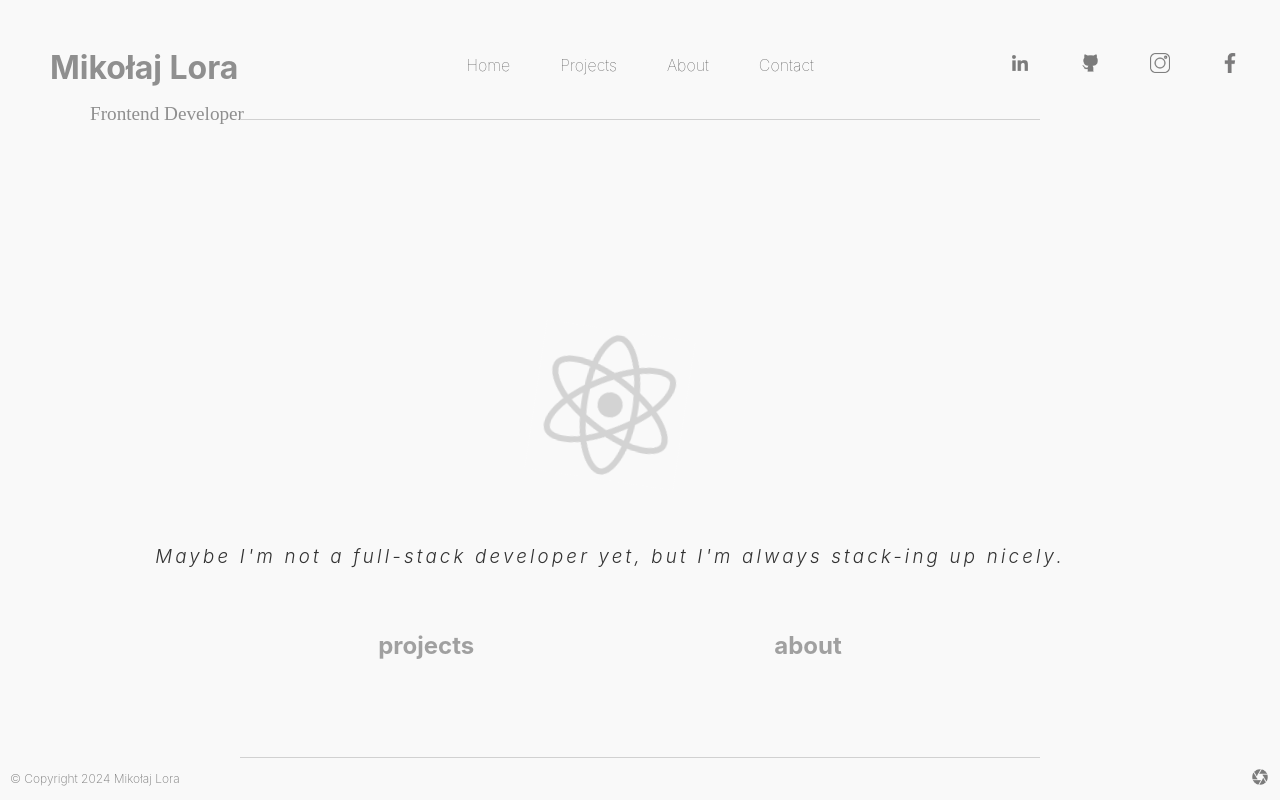
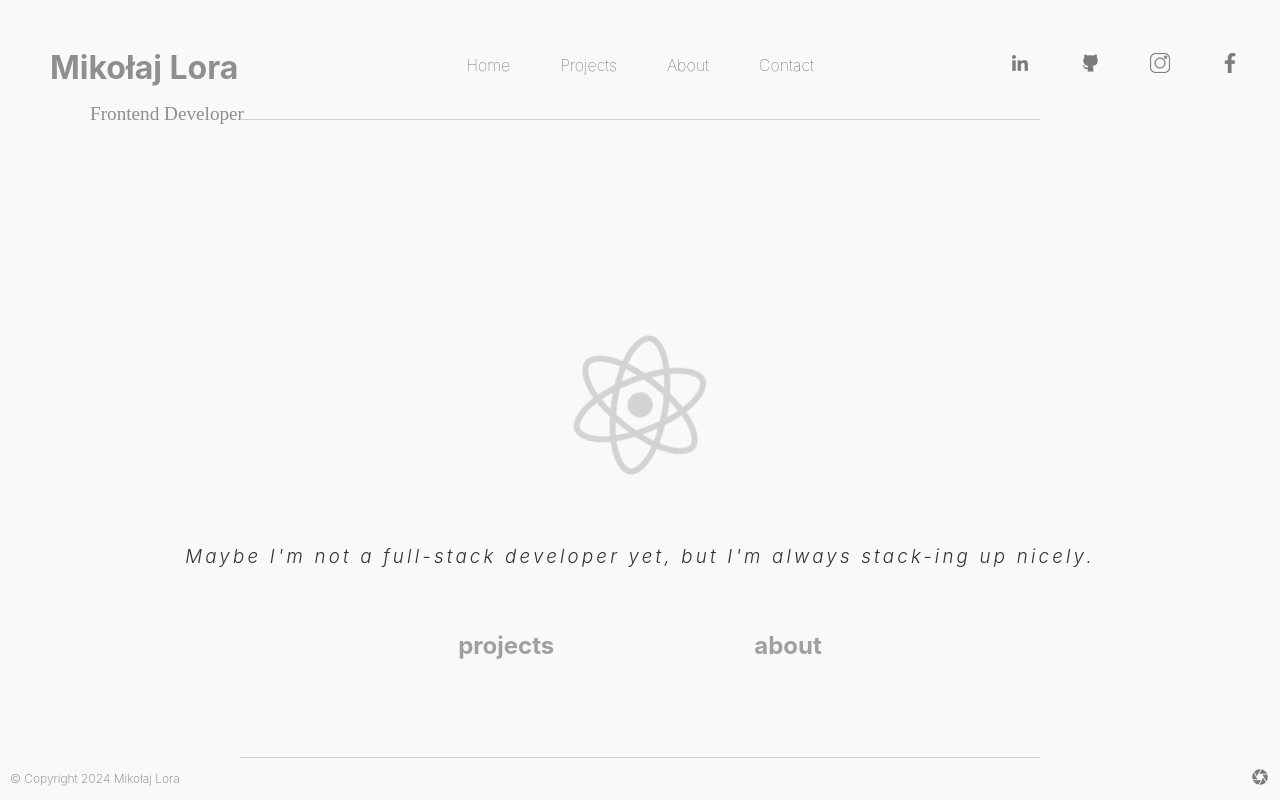
Before and after one commit to Ramox7171/RamoxMainPage, a React (Vite) app: page / in a window 1280 px wide. Built offline with nearby package versions, Linux system fonts and the light colour scheme.

Commit message:
fine tuning animations

```diff
--- a/src/components/About.jsx
+++ b/src/components/About.jsx
@@ -8,8 +8,8 @@ export default function About() {
     <>
       <motion.section
         className="about__hero"
-        initial={{ opacity: 0, x: 0 }}
-        animate={{ x: -30, opacity: 1 }}
+        initial={{ opacity: 0, x: 30 }}
+        animate={{ x: 0, opacity: 1 }}
         transition={{ duration: 1, type: 'spring' }}>
         <h1>
           Hustle in silence <br />
--- a/src/components/CardContainer.jsx
+++ b/src/components/CardContainer.jsx
@@ -7,8 +7,8 @@ export default function CardContainer() {
   return (
     <motion.div
       className="card-container"
-      initial={{ opacity: 0, x: 0 }}
-      animate={{ x: -30, opacity: 1 }}
+      initial={{ opacity: 0, x: 30 }}
+      animate={{ x: 0, opacity: 1 }}
       transition={{ duration: 1, type: 'spring' }}>
       {PROJECTS.map((project) => (
         <ProjectCardItem
--- a/src/components/ContactForm.jsx
+++ b/src/components/ContactForm.jsx
@@ -95,8 +95,8 @@ export default function ContactForm() {
 
 
   return (
-    <motion.div className='contact-form' initial={{ opacity: 0, x: 0 }}
-    animate={{ x: -30, opacity: 1 }}
+    <motion.div className='contact-form' initial={{ opacity: 0, x: 30 }}
+    animate={{ x: 0, opacity: 1 }}
     transition={{ duration: 1, type: 'spring' }}>
 
       <h2>Contact</h2>
--- a/src/components/HomePage.jsx
+++ b/src/components/HomePage.jsx
@@ -9,8 +9,8 @@ export default function HomePage() {
     <>
       <motion.div
         className="home"
-        initial={{ opacity: 0, x: 0 }}
-        animate={{ x: -30, opacity: 1 }}
+        initial={{ opacity: 0, x: 30 }}
+        animate={{ x: 0, opacity: 1 }}
         transition={{ duration: 1, type: 'spring' }}>
         <div className="react-logo">
           <img
@@ -22,8 +22,8 @@ export default function HomePage() {
       </motion.div>
       <motion.section
         className="home__section--links"
-        initial={{ opacity: 0, x: 0 }}
-        animate={{ x: -30, opacity: 1 }}
+        initial={{ opacity: 0, x: 30}}
+        animate={{ x: 0, opacity: 1 }}
         transition={{ duration: 1, type: 'spring' }}>
         <NavLink
           to="projects"
--- a/src/style/HomePage.scss
+++ b/src/style/HomePage.scss
@@ -40,7 +40,7 @@ h3 {
   display: flex;
   justify-content: center;
   align-items: center;
-  gap: 200px;
+  gap: 100px;
 }
 
 .home__link {
```
